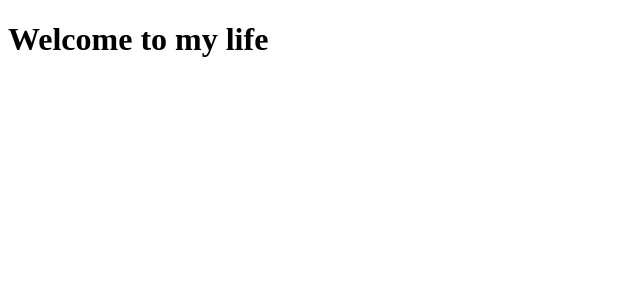
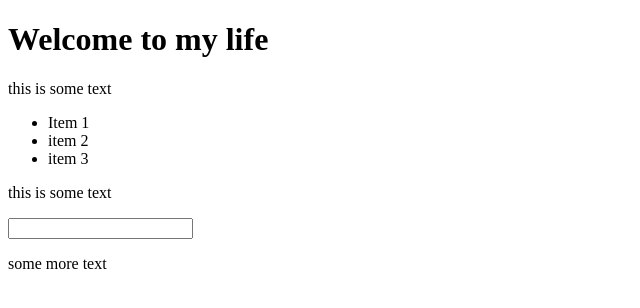
Before and after one commit to RushabhM2/Pug, a website: page index.pug in a window 1280 px wide. Shown: the whole page, without its empty margins (0-640 px from the left). Drawn offline with nearby package versions, Linux system fonts and the light colour scheme; files that its build step writes are made by us from their sources.

Commit message:
FEAT: variables

```diff
--- a/index.pug
+++ b/index.pug
@@ -2,4 +2,15 @@ doctype html
 html
     head
     body
-        h1 Welcome to my life
+        h1#idName Welcome to my life
+        p.className this is some text
+        ul
+            li Item 1
+            li item 2
+            li item 3
+        .otherClass
+            p this is some text
+        input(type="password")
+        - const myClasses = ['class1', 'class2', 'class3']
+        div(class=myClasses)
+            p some more text
```
Also changed, not shown: html/index.html.
